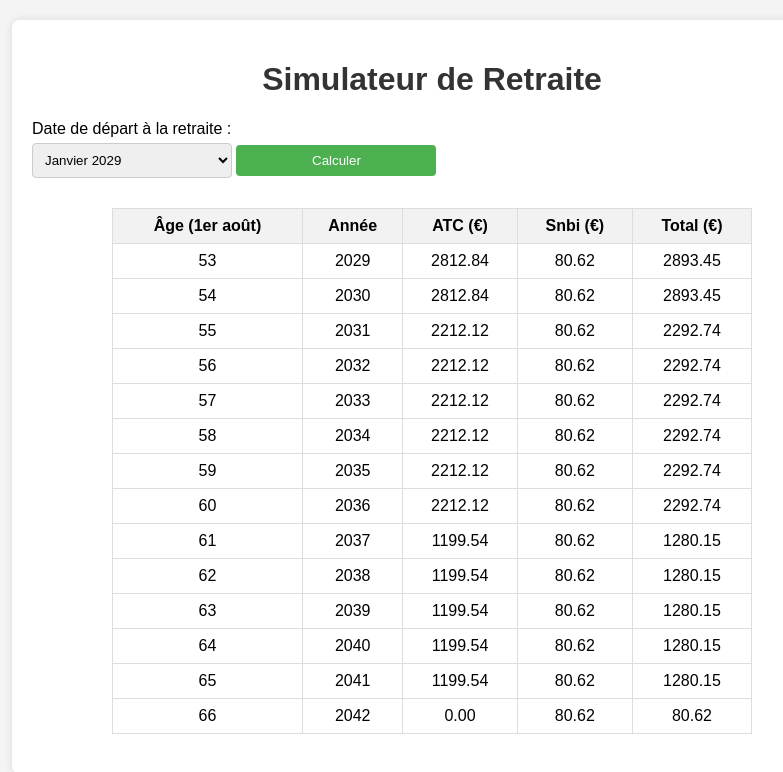
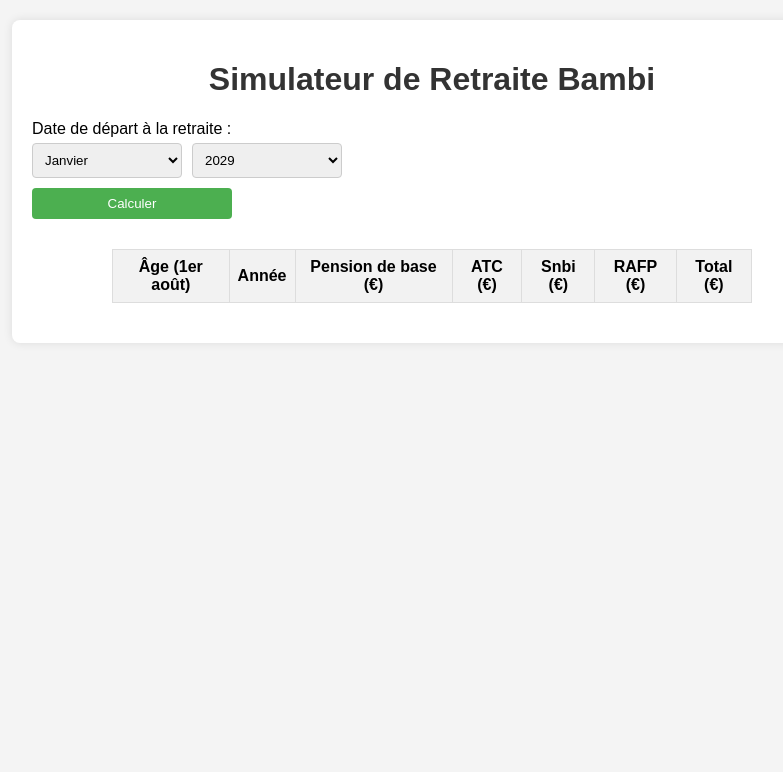
Before and after one commit to Bambirun/Simu-Retraite, a plain HTML site: page index.html in a window 1280 px wide. Both pictures are taken after a click on the button "Calculer". Shown: the whole page, without its empty margins (208-991 px from the left). Drawn offline with Linux system fonts and the light colour scheme.

Commit message:
index.html

```diff
--- a/index.html
+++ b/index.html
@@ -3,7 +3,7 @@
 <head>
     <meta charset="UTF-8">
     <meta name="viewport" content="width=device-width, initial-scale=1.0">
-    <title>Simulateur de Retraite</title>
+    <title>Simulateur de Retraite Bambi</title>
     <style>
         body {
             font-family: Arial, sans-serif;
@@ -29,12 +29,19 @@
         select, button {
             padding: 8px;
             margin-bottom: 10px;
-            width: 100%;
-            max-width: 200px;
             border: 1px solid #ccc;
             border-radius: 4px;
         }
+        .date-container {
+            display: flex;
+            gap: 10px;
+        }
+        select {
+            width: 150px;
+        }
         button {
+            width: 100%;
+            max-width: 200px;
             background-color: #4CAF50;
             color: white;
             border: none;
@@ -65,92 +72,43 @@
 </head>
 <body>
     <div class="container">
-        <h1>Simulateur de Retraite</h1>
-        <label for="dateDepart">Date de départ à la retraite :</label>
-        <select id="dateDepart">
-            <option value="2029-1">Janvier 2029</option>
-            <option value="2029-2">Février 2029</option>
-            <option value="2029-3">Mars 2029</option>
-            <option value="2029-4">Avril 2029</option>
-            <option value="2029-5">Mai 2029</option>
-            <option value="2029-6">Juin 2029</option>
-            <option value="2029-7">Juillet 2029</option>
-            <option value="2029-8">Août 2029</option>
-            <option value="2029-9">Septembre 2029</option>
-            <option value="2029-10">Octobre 2029</option>
-            <option value="2029-11">Novembre 2029</option>
-            <option value="2029-12">Décembre 2029</option>
-            <option value="2030-1">Janvier 2030</option>
-            <option value="2030-2">Février 2030</option>
-            <option value="2030-3">Mars 2030</option>
-            <option value="2030-4">Avril 2030</option>
-            <option value="2030-5">Mai 2030</option>
-            <option value="2030-6">Juin 2030</option>
-            <option value="2030-7">Juillet 2030</option>
-            <option value="2030-8">Août 2030</option>
-            <option value="2030-9">Septembre 2030</option>
-            <option value="2030-10">Octobre 2030</option>
-            <option value="2030-11">Novembre 2030</option>
-            <option value="2030-12">Décembre 2030</option>
-            <option value="2031-1">Janvier 2031</option>
-            <option value="2031-2">Février 2031</option>
-            <option value="2031-3">Mars 2031</option>
-            <option value="2031-4">Avril 2031</option>
-            <option value="2031-5">Mai 2031</option>
-            <option value="2031-6">Juin 2031</option>
-            <option value="2031-7">Juillet 2031</option>
-            <option value="2031-8">Août 2031</option>
-            <option value="2031-9">Septembre 2031</option>
-            <option value="2031-10">Octobre 2031</option>
-            <option value="2031-11">Novembre 2031</option>
-            <option value="2031-12">Décembre 2031</option>
-            <option value="2032-1">Janvier 2032</option>
-            <option value="2032-2">Février 2032</option>
-            <option value="2032-3">Mars 2032</option>
-            <option value="2032-4">Avril 2032</option>
-            <option value="2032-5">Mai 2032</option>
-            <option value="2032-6">Juin 2032</option>
-            <option value="2032-7">Juillet 2032</option>
-            <option value="2032-8">Août 2032</option>
-            <option value="2032-9">Septembre 2032</option>
-            <option value="2032-10">Octobre 2032</option>
-            <option value="2032-11">Novembre 2032</option>
-            <option value="2032-12">Décembre 2032</option>
-            <option value="2033-1">Janvier 2033</option>
-            <option value="2033-2">Février 2033</option>
-            <option value="2033-3">Mars 2033</option>
-            <option value="2033-4">Avril 2033</option>
-            <option value="2033-5">Mai 2033</option>
-            <option value="2033-6">Juin 2033</option>
-            <option value="2033-7">Juillet 2033</option>
-            <option value="2033-8">Août 2033</option>
-            <option value="2033-9">Septembre 2033</option>
-            <option value="2033-10">Octobre 2033</option>
-            <option value="2033-11">Novembre 2033</option>
-            <option value="2033-12">Décembre 2033</option>
-            <option value="2034-1">Janvier 2034</option>
-            <option value="2034-2">Février 2034</option>
-            <option value="2034-3">Mars 2034</option>
-            <option value="2034-4">Avril 2034</option>
-            <option value="2034-5">Mai 2034</option>
-            <option value="2034-6">Juin 2034</option>
-            <option value="2034-7">Juillet 2034</option>
-            <option value="2034-8">Août 2034</option>
-            <option value="2034-9">Septembre 2034</option>
-            <option value="2034-10">Octobre 2034</option>
-            <option value="2034-11">Novembre 2034</option>
-            <option value="2034-12">Décembre 2034</option>
-            <option value="2035-1">Janvier 2035</option>
-            <option value="2035-2">Février 2035</option>
-        </select>
+        <h1>Simulateur de Retraite Bambi</h1>
+        <label for="moisDepart">Date de départ à la retraite :</label>
+        <div class="date-container">
+            <select id="moisDepart">
+                <option value="1">Janvier</option>
+                <option value="2">Février</option>
+                <option value="3">Mars</option>
+                <option value="4">Avril</option>
+                <option value="5">Mai</option>
+                <option value="6">Juin</option>
+                <option value="7">Juillet</option>
+                <option value="8">Août</option>
+                <option value="9">Septembre</option>
+                <option value="10">Octobre</option>
+                <option value="11">Novembre</option>
+                <option value="12">Décembre</option>
+            </select>
+            <select id="anneeDepart">
+                <option value="2029">2029</option>
+                <option value="2030">2030</option>
+                <option value="2031">2031</option>
+                <option value="2032">2032</option>
+                <option value="2033">2033</option>
+                <option value="2034">2034</option>
+                <option value="2035">2035</option>
+            </select>
+        </div>
         <button onclick="calculerRetraite()">Calculer</button>
         <table id="resultatTable">
             <thead>
                 <tr>
                     <th>Âge (1er août)</th>
                     <th>Année</th>
+                    <th>Pension de base (€)</th>
                     <th>ATC (€)</th>
                     <th>Snbi (€)</th>
+                    <th>RAFP (€)</th>
                     <th>Total (€)</th>
                 </tr>
             </thead>
@@ -160,34 +118,52 @@
 
     <script>
         function calculerRetraite() {
-            const dateDepart = document.getElementById('dateDepart').value.split('-');
-            const anneeDepart = parseInt(dateDepart[0]);
-            const moisDepart = parseInt(dateDepart[1]);
+            const moisDepart = parseInt(document.getElementById('moisDepart').value);
+            const anneeDepart = parseInt(document.getElementById('anneeDepart').value);
             const dateNaissance = new Date(1976, 1, 6); // 6 février 1976
+            const dateDebutRAFP = new Date(2038, 1, 6); // 6 février 2038 (62 ans)
+
+            // Snbi selon l’année de départ
             const snbiParAnnee = {
                 2029: 84.95,
-                2030: 88.35,
-                2031: 92.77,
-                2032: 97.41,
+                2030: 88.36,
+                2031: 94.39,
+                2032: 99.11,
                 2033: 103.83,
                 2034: 103.83,
                 2035: 103.83
             };
             const snbiBase = snbiParAnnee[anneeDepart];
+
+            // Pension de base selon l’année de départ (avec 6 mois après changement d’échelon)
+            const pensionBaseParAnnee = {
+                2029: 3304.41, // HEA 1
+                2030: (moisDepart <= 7) ? 3304.41 : 3433.64, // HEA 1 avant 08/2030, HEA 2 après
+                2031: (moisDepart <= 7) ? 3433.64 : 3607.17, // HEA 2 avant 08/2031, HEA 3/HEB 1 après
+                2032: 3607.17, // HEB 1
+                2033: 3607.17, // HEB 1
+                2034: 3607.17, // HEB 1
+                2035: 3607.17  // HEB 1
+            };
+            const pensionBase = pensionBaseParAnnee[anneeDepart];
+
             const decote = 0.051; // 5,1 %
-            const snbi = snbiBase * (1 - decote); // Appliquer la décote
+            const snbi = snbiBase * (1 - decote);
+            const pensionBaseDecote = pensionBase * (1 - decote);
+            const rafpMensuel = 63.92; // 767 €/an ÷ 12
+
             const tableBody = document.getElementById('tableBody');
             tableBody.innerHTML = '';
 
-            // Vérifier si l'âge à la date de retraite dépasse 59 ans
+            // Vérifier si l’âge est entre 53,5 ans (juillet 2029) et 59 ans (février 2035)
             const dateRetraite = new Date(anneeDepart, moisDepart - 1, 1);
-            const ageRetraite = dateRetraite.getFullYear() - dateNaissance.getFullYear();
-            if (ageRetraite > 59 || (ageRetraite === 59 && dateRetraite.getMonth() > dateNaissance.getMonth())) {
-                alert("La date de retraite dépasse l'âge maximum de 59 ans.");
+            const ageRetraite = dateRetraite.getFullYear() - dateNaissance.getFullYear() + (dateRetraite.getMonth() - dateNaissance.getMonth()) / 12;
+            if (ageRetraite < 53.5 || (ageRetraite > 59 || (ageRetraite > 58 && dateRetraite.getMonth() > dateNaissance.getMonth()))) {
+                alert("La date de retraite doit être entre 53 ans et demi (juillet 2029) et 59 ans (février 2035).");
                 return;
             }
 
-            // Afficher jusqu'à la 14e année
+            // Afficher jusqu’à la 14e année
             for (let i = 0; i < 14; i++) {
                 const annee = anneeDepart + i;
                 let atcBase = 0;
@@ -199,9 +175,14 @@
                     atcBase = 1264;
                 }
                 const atc = atcBase * (1 - decote); // Appliquer la décote
-                const total = atc + snbi;
 
-                // Calculer l'âge au 1er août de l'année
+                // RAFP à partir de 62 ans
+                const dateAnnee = new Date(annee, 0, 1);
+                const rafp = (dateAnnee >= dateDebutRAFP) ? rafpMensuel : 0;
+
+                const total = pensionBaseDecote + atc + snbi + rafp;
+
+                // Calculer l’âge au 1er août de l’année
                 const dateAout = new Date(annee, 7, 1); // 1er août
                 let age = dateAout.getFullYear() - dateNaissance.getFullYear();
                 if (dateAout.getMonth() < dateNaissance.getMonth() ||
@@ -213,8 +194,10 @@
                     <tr>
                         <td>${age}</td>
                         <td>${annee}</td>
+                        <td>${pensionBaseDecote.toFixed(2)}</td>
                         <td>${atc.toFixed(2)}</td>
                         <td>${snbi.toFixed(2)}</td>
+                        <td>${rafp.toFixed(2)}</td>
                         <td>${total.toFixed(2)}</td>
                     </tr>
                 `;
```
